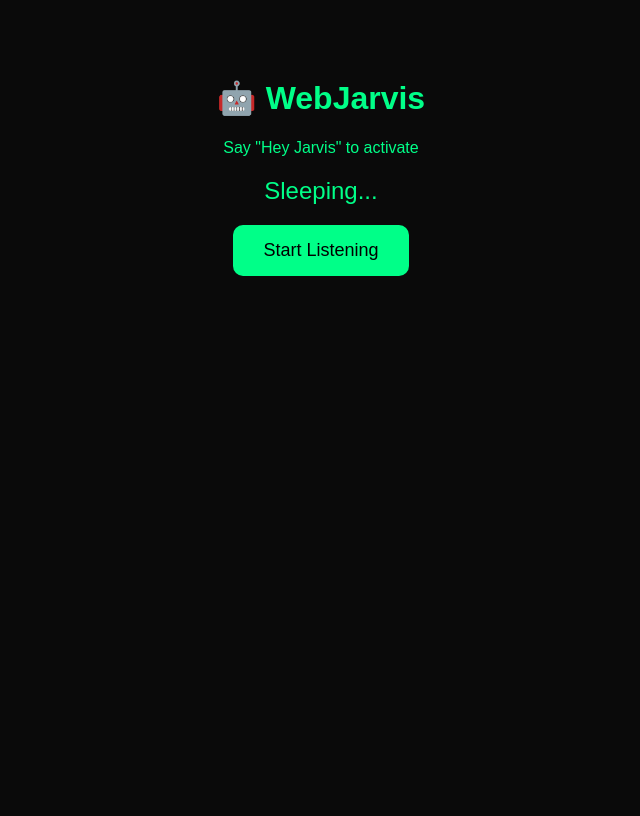
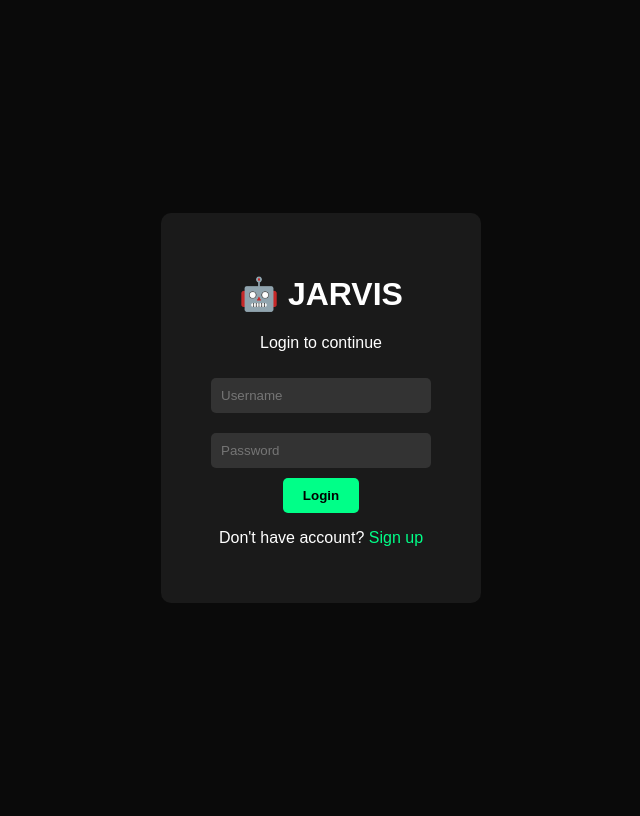
Before and after one commit to Josgold/WebJarvis, a Flask app: template templates/index.html in a window 1280 px wide. Shown: the whole page, without its empty margins (319-959 px from the left). Before the commit the page ends 276 px from the top, so only its background shows below. Run offline with Flask 3, Linux system fonts and the light colour scheme; the template is opened without the code that fills it, so the values that code supplies are empty; parts of the project's set-up code (start-up, migrations or seed data) failed here and were passed over.

Commit message:
Update index.html

```diff
--- a/templates/index.html
+++ b/templates/index.html
@@ -1,73 +1,25 @@
 <!DOCTYPE html>
-<html lang="en">
+<html>
 <head>
-    <meta charset="UTF-8">
-    <meta name="viewport" content="width=device-width, initial-scale=1.0">
-    <title>WebJarvis</title>
+    <title>Jarvis Login</title>
     <style>
-        body { background: #0a0a0a; color: #00ff88; font-family: Arial; text-align: center; padding: 50px; }
-        #status { font-size: 24px; margin: 20px; }
-        #listening { color: #ff0000; animation: pulse 1s infinite; }
-        @keyframes pulse { 0% {opacity: 1;} 50% {opacity: 0.3;} 100% {opacity: 1;} }
-        button { background: #00ff88; color: #000; border: none; padding: 15px 30px; font-size: 18px; border-radius: 10px; cursor: pointer; }
+        body { background: #0a0a0a; color: white; font-family: Arial; display: flex; justify-content: center; align-items: center; height: 100vh; }
+        .box { background: #1a1a1a; padding: 40px; border-radius: 10px; text-align: center; }
+        input { padding: 10px; width: 200px; margin: 10px; background: #333; color: white; border: none; border-radius: 5px; }
+        button { padding: 10px 20px; background: #00ff88; border: none; border-radius: 5px; cursor: pointer; font-weight: bold; }
+        a { color: #00ff88; text-decoration: none; }
     </style>
 </head>
 <body>
-    <h1>🤖 WebJarvis</h1>
-    <p>Say "Hey Jarvis" to activate</p>
-    <div id="status">Sleeping...</div>
-    <button onclick="startListening()">Start Listening</button>
-
-    <script>
-        const SpeechRecognition = window.SpeechRecognition || window.webkitSpeechRecognition;
-        const recognition = new SpeechRecognition();
-        recognition.continuous = true;
-        recognition.lang = 'en-US';
-
-        let isListening = false;
-        const status = document.getElementById('status');
-
-        recognition.onresult = function(event) {
-            const transcript = event.results[event.results.length-1][0].transcript.toLowerCase();
-            console.log(transcript);
-
-            if(transcript.includes('hey jarvis') &&!isListening) {
-                isListening = true;
-                status.innerHTML = '<span id="listening">Listening...</span>';
-                speak("Yes boss, I'm listening");
-
-                setTimeout(() => {
-                    const command = transcript.replace('hey jarvis', '').trim();
-                    if(command) processCommand(command);
-                    isListening = false;
-                    status.innerText = 'Sleeping...';
-                }, 3000);
-            }
-        };
-
-        function processCommand(cmd) {
-            if(cmd.includes('time')) {
-                speak("The time is " + new Date().toLocaleTimeString());
-            } else if(cmd.includes('date')) {
-                speak("Today is " + new Date().toLocaleDateString());
-            } else if(cmd.includes('search')) {
-                const query = cmd.replace('search', '').trim();
-                window.open('https://www.google.com/search?q=' + query);
-                speak("Searching for " + query);
-            } else {
-                speak("I heard: " + cmd);
-            }
-        }
-
-        function speak(text) {
-            const speech = new SpeechSynthesisUtterance(text);
-            speech.lang = 'en-US';
-            window.speechSynthesis.speak(speech);
-        }
-
-        function startListening() {
-            recognition.start();
-        }
-    </script>
+    <div class="box">
+        <h1>🤖 JARVIS</h1>
+        <p>Login to continue</p>
+        <form action="/login" method="POST">
+            <input name="username" placeholder="Username" required><br>
+            <input type="password" name="password" placeholder="Password" required><br>
+            <button type="submit">Login</button>
+        </form>
+        <p>Don't have account? <a href="/signup">Sign up</a></p>
+    </div>
 </body>
 </html>
```
